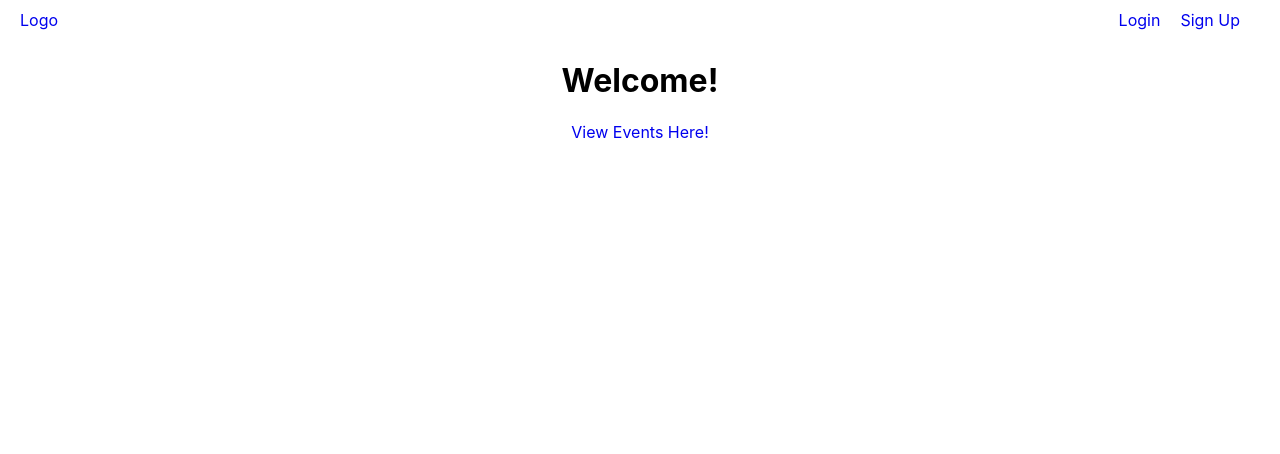
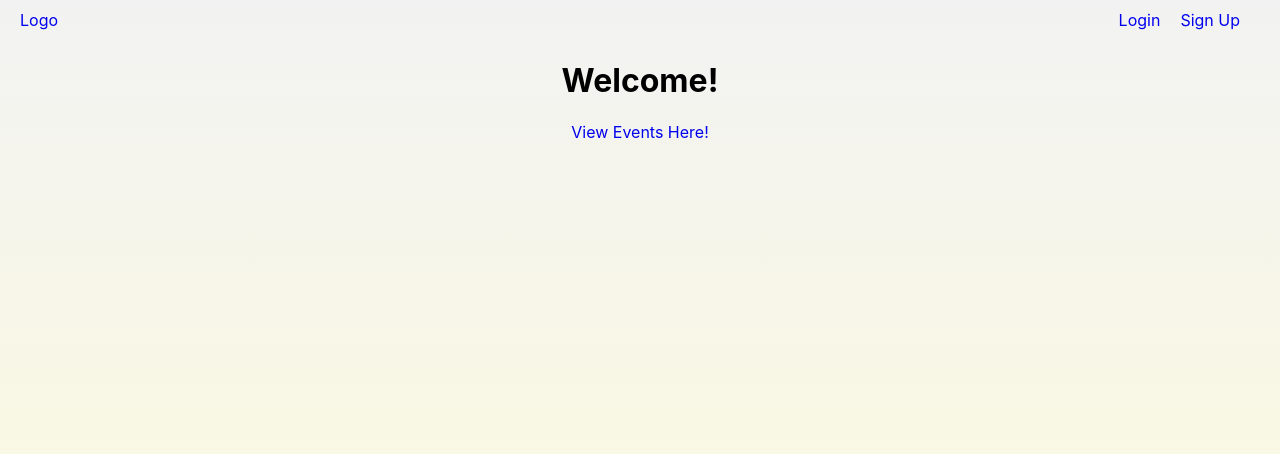
Before and after one commit to JunCyricShaneDelaTorre/MetroEvents, a React (Create React App) app: page / in a window 1280 px wide. Shown: the top 454 px of the page. Built offline with nearby package versions, Linux system fonts and the light colour scheme.

Commit message:
"Added gradient"

```diff
--- a/src/App.js
+++ b/src/App.js
@@ -43,7 +43,12 @@ const router = createBrowserRouter([
 
 function App() {
   return (
-    <div className='App'>
+    <div className='App' style={{
+      background: 'linear-gradient(to bottom, #F2F2F2, #FFFDD9)',
+      /* Other styles for your element */
+      width: '100%',
+      height: '100vh', // Adjust height as needed
+    }}>
       <RouterProvider router={router}/>
     </div>
   );
```
